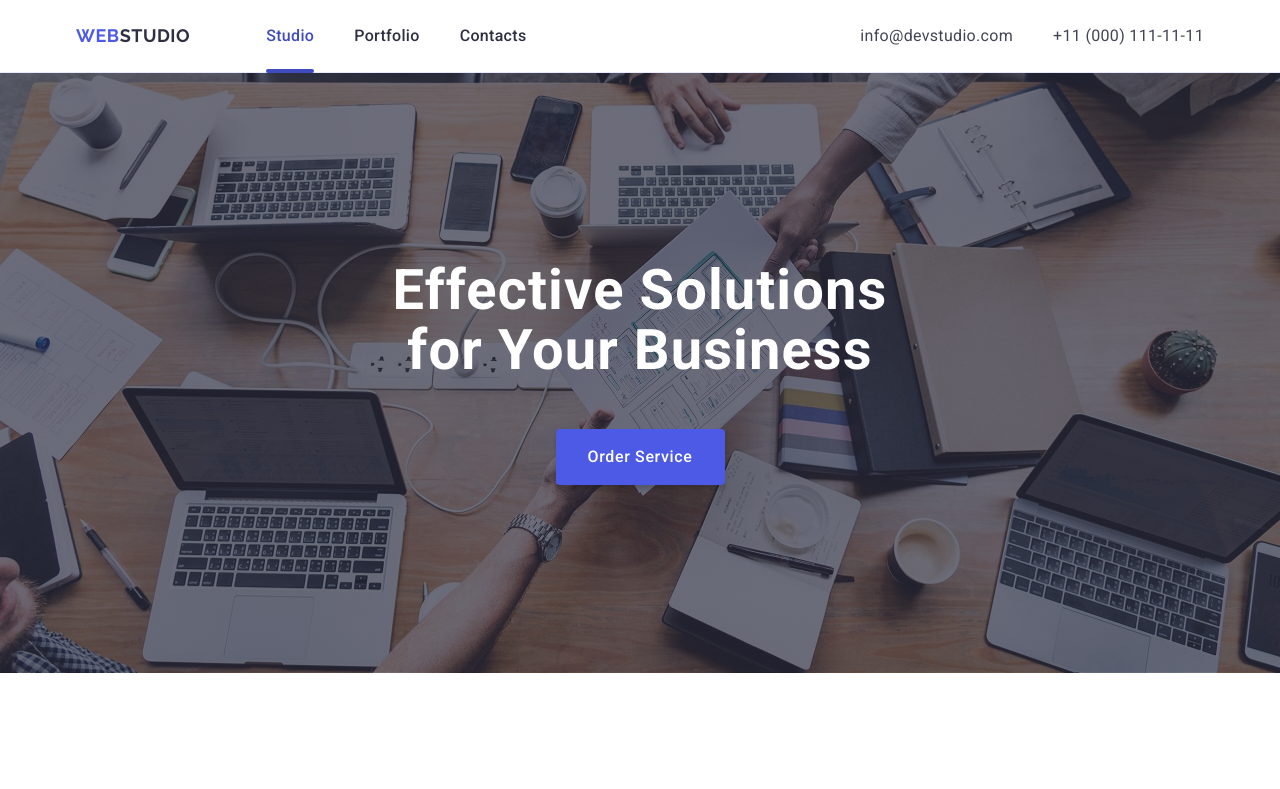
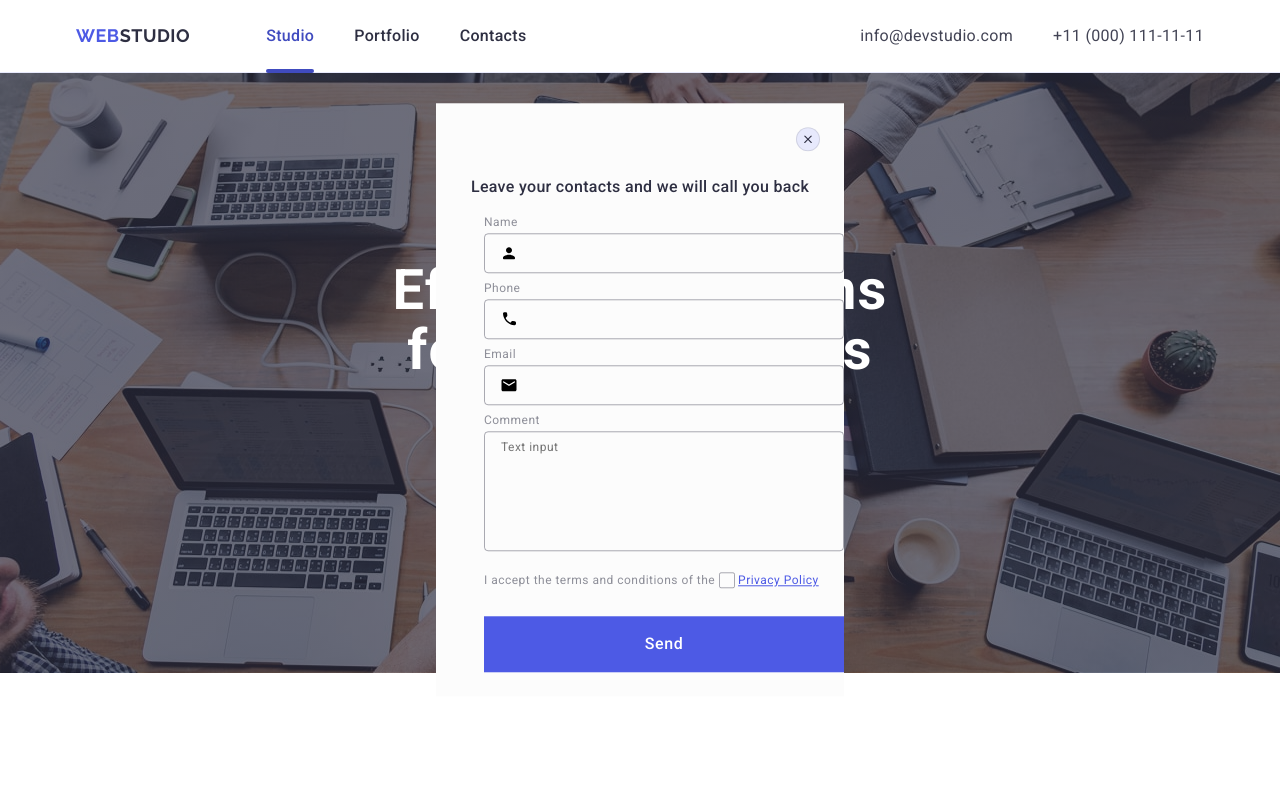
Before and after one commit to Beowulf3/goit-markup-hw-05, a plain HTML site: page index.html in a window 1280 px wide. Shown: the top 789 px of the page. Drawn offline with nearby package versions, Linux system fonts and the light colour scheme.

Commit message:
fix autocheck errors

```diff
--- a/css/styles.css
+++ b/css/styles.css
@@ -409,6 +409,15 @@ ul .link:hover, .link:focus {
 .footer-icon:hover, .footer-icon:focus {
     background-color: #31d0aa;
 }
+
+.subscribe-text {
+    margin-bottom: 16px;
+    font-weight: 500;
+    font-size: 16px;
+    line-height: 1.5;
+    letter-spacing: 0.02em;
+    color: #fff;
+}
 .form {
     display: flex;
     align-items: flex-end;
@@ -424,13 +433,18 @@ ul .link:hover, .link:focus {
 }
 .form-input {
     line-height: 2;
-    padding: 8px 16px;
+    padding: 0 16px;
     width: 264px;
     height: 40px;
     border: 1px solid #fff;
     border-radius: 4px;
-    background-color: #2e2f42;
+    background-color: transparent;
     font-size: 12px;
+    color: #fff;
+    letter-spacing: 0.04em;
+    box-shadow: 0px 4px 4px rgba(0, 0, 0, 0.15);
+}
+.form-input::placeholder {
     color: #fff;
 }
 .form-button {
@@ -438,10 +452,8 @@ ul .link:hover, .link:focus {
     align-items: center;
     justify-content: center;
     flex-direction: row;
-    gap: 16px;
     border-radius: 4px;
-    padding: 8px 24px;
-    width: 165px;
+    min-width: 165px;
     height: 40px;
     border: none;
     background-color: #4d5ae5;
@@ -458,7 +470,10 @@ ul .link:hover, .link:focus {
 }
 .icon-paper-plane {
     fill: #fff;
+    margin-left: 16px;
 }
+
+
 .modal-overlay {
     position: fixed;
     top: 0;
@@ -466,24 +481,25 @@ ul .link:hover, .link:focus {
     width: 100%;
     height: 100%;
     z-index: 999;
-    display: flex;
-    justify-content: center;
-    align-items: center;
-    background-color: rgba(0, 0, 0, 0.5);
-    opacity: 0;
-    pointer-events: none;
+    background-color: rgba(46, 47, 66, 0.4)
+    /* opacity: 0;
+    pointer-events: none; */
+    transition: opacity 250ms cubic-bezier(0.4, 0, 0.2, 1), visibility 250ms cubic-bezier(0.4, 0, 0.2, 1);
 }
 .modal-overlay.is-open {
     opacity: 1;
     pointer-events: auto;
 }
 .modal {
-    max-width: 408px;
-    max-height: 584px;
-    margin-top: 80px;
-    margin-bottom: 8px;
-    border-radius: 4px;
+    position: absolute;
+    top: 50%;
+    left: 50%;
+    transform: translate(-50%, -50%);
+    width: 408px;
+    min-height: 584px;
     background-color: #fcfcfc;
+    transition: transform 250ms cubic-bezier(0.4, 0, 0.2, 1);
+    padding: 72px 24px 24px 24px;
 }
 .modal-form {
     width: 360px;
@@ -491,89 +507,119 @@ ul .link:hover, .link:focus {
     flex-direction: column;
     margin: 0 24px;
 }
-.modal-title {
+.modal-text {
     font-weight: 500;
     font-size: 16px;
     line-height: 1.5;
     letter-spacing: 0.02em;
     text-align: center;
     margin-bottom: 16px;
+    color: #2e2f42;
+}
+.label-wrap {
+    margin-bottom: 8px;
 }
 .modal-form-label {
+    display: block;
+    font-size: 12px;
+    line-height: 1.17;
+    letter-spacing: 0.04em;
+    color: #8e8f99;
+    margin-bottom: 4px;
+}
+.input-wrap {
     position: relative;
+}
+
+.modal-form-input {
+    width: 100%;
+    height: 40px;
+    border: 1px solid rgba(46, 47, 66, 0.4);
+    border-radius: 4px;
+    background-color: transparent;
+    padding-left: 38px;
+    outline: transparent;
+    transition: border-color 250ms cubic-bezier(0.4, 0, 0.2, 1);
+}
+.modal-form-input:focus-within {
+    border: 1px solid #4d5ae5;
+}
+.modal-icon {
+    position: absolute;
+    top: 50%;
+    left: 16px;
+    transform: translateY(-50%);
+    transition: fill 250ms cubic-bezier(0.4, 0, 0.2, 1);
+}
+.modal-form-input:focus-within+.modal-icon {
+    fill: #4d5ae5;
+}
+.textarea-wrap {
+    margin-bottom: 16px;
+}
+.modal-textarea {
+    width: 100%;
+    height: 120px;
+    font-size: 12px;
+    line-height: 1.17;
+    letter-spacing: 0.04em;
+    color: rgba(46, 47, 66, 0.4);
+    border: 1px solid rgba(46, 47, 66, 0.4);
+    border-radius: 4px;
+    background-color: transparent;
+    padding: 8px 16px;
+    outline: transparent;
+    resize: none;
+    transition: border-color 250ms cubic-bezier(0.4, 0, 0.2, 1);
+}
+.modal-textarea:focus-within {
+    border-color: #4D5AE5;
+}
+
+.checkbox-wrap {
     display: flex;
-    flex-direction: column;
+    margin-bottom: 24px;
+}
+.check-icon {
+    height: 16px;
+    width: 16px;
+    border: 1px solid rgba(46, 47, 66, 0.4);
+    border-radius: 2px;
+    transition: background-color 250ms cubic-bezier(0.4, 0, 0.2, 1),
+    border 250ms cubic-bezier(0.4, 0, 0.2, 1),
+    fill 250ms cubic-bezier(0.4, 0, 0.2, 1);
+    display: inline-flex;
+    align-items: center;
+    justify-content: center;
+    fill: transparent;
+}
+.modal-checkbox:checked + .check-icon {
+    background-color: #404bbf;
+    border: none;
+    fill: #f4f4fd;
+}
+.checkbox-label {
     font-size: 12px;
-    line-height: 1.16667;
+    line-height: 1.17;
     letter-spacing: 0.04em;
     color: #8e8f99;
 }
-.modal-form-label:not(.person-label, .checkbox-label) {
-    margin-top: 8px;
-}
-.modal-form-input, .modal-textarea {
-    outline:none;
-    border: 1px solid #2e2f42;
-    border-radius: 4px;
-}
-.modal-form-input {
-    height: 40px;
-    margin-top: 4px;
-    padding-left: calc(18px + 16px + 4px);
-}
-.checkbox-wrap {
-    display: flex;
-    margin: 16px 0 24px;
-}
-.modal-textarea {
-    height: 120px;
-    margin-top: 4px;
-    font-size: 12px;
-    line-height: 1.16667;
-    letter-spacing: 0.04em;
-    color: #2e2f42;
-    padding: 8px 16px;
-    resize: none;
-}
-
-.modal-icon {
-    position: absolute;
-    top: 45%;
-    left: 16px;
-}
-.modal-checkbox {
-    border-radius: 2px;
-    border: 1px solid #2e2f42;
-    margin-right: 8px;
-    width: 16px;
-    height: 16px;
-}
-.modal-checkbox:checked {
-    background-image: url(../images/icons.svg#icon-vector);
-}
-.checkbox-label {
-    display: flex;
-    flex-direction: row;
-    align-items: center;
-    margin-top: 0;
-}
 .privacy-link {
-    font-size: 12px;
-    line-height: 1.33333;
     color: #4d5ae5;
-    margin-left: 2px;
 }
 .modal-button {
+    display: block;
     border: none;
-    border-radius: 4px;
-    width: 169px;
+    min-width: 169px;
     height: 56px;
+    font-size: 16px;
+    font-weight: 500;
+    line-height: 1.5;
+    letter-spacing: 0.04em;
     background-color: #4d5ae5;
     color: #fff;
-    margin: 0 auto;
     line-height: 1.5;
     letter-spacing: 0.04em;
-    margin-bottom: 24px;
     cursor: pointer;
     transition: background-color 250ms cubic-bezier(0.4, 0, 0.2, 1);
 }
@@ -582,6 +628,9 @@ ul .link:hover, .link:focus {
     background-color: #404bbf;
 }
 .modal-close-btn {
+    position: absolute;
+    top: 24px;
+    right: 24px;
     border: none;
     width: 24px;
     height: 24px;
@@ -591,10 +640,9 @@ ul .link:hover, .link:focus {
     align-items: center;
     background-color: #e7e9fc;
     border: 1px solid rgba(0, 0, 0, 0.1);
-    align-self: flex-end;
-    margin: 24px 0;
+    padding: 0;
     cursor: pointer;
-    transition: background-color 250ms cubic-bezier(0.4, 0, 0.2, 1);
+    transition: background-color 250ms cubic-bezier(0.4, 0, 0.2, 1), border 250ms cubic-bezier(0.4, 0, 0.2, 1);
 }
 .icon-close {
     fill: #2e2f42;
@@ -612,10 +660,3 @@ ul .link:hover, .link:focus {
 .modal-close-btn:focus .icon-close {
     fill: #fff;
 }
-
-.modal-form-input:focus-within, .modal-textarea:focus-within {
-    border: 1px solid #4d5ae5;
-}
-.modal-form-input:focus-within + .modal-icon {
-    fill: #4d5ae5;
-}
--- a/index.html
+++ b/index.html
@@ -366,9 +366,10 @@
                         </li>
                     </ul>
                 </div>
+                <div class="subcscibe-wrap">
+                    <p class="subscribe-text">Subscribe</p>
                     <form class="form" name="subscribe_form">
                         <label class="form-label">
-                        Subscribe
                             <input class="form-input" type="email" placeholder="E-mail" name="subscribe_email">
                         </label>
                         <button class="form-button" type="submit">
@@ -379,47 +380,58 @@
                         </button>
                     </form>
                 </div>
+            </div>
         </footer>
 
         <div class="modal-overlay">
             <div class="modal">
-                <form class="modal-form" name="modal_form">
-                    <button class="modal-close-btn">
+                <button class="modal-close-btn" type="button">
                     <svg class="icon-close" width="8" height="8">
                         <use href="./images/icons.svg#icon-close"></use>
                     </svg>
                 </button>
-                    <h2 class="modal-title">Leave your contacts and we will call you back</h2>
-                    <label class="modal-form-label person-label">
-                        Name
-                        <input class="modal-form-input" type="text" name="user_name">
+                <p class="modal-text">Leave your contacts and we will call you back</p>
+                <form class="modal-form" name="modal_form">
+                    <div class="label-wrap">
+                        <label class="modal-form-label person-label" for="user_name">Name</label>
+                        <div class="input-wrap">
+                            <input class="modal-form-input" type="text" name="user_name" id="user_name">
                             <svg class="modal-icon" width="18" height="24">
                                 <use href="./images/icons.svg#icon-person"></use>
                             </svg>
-                    </label>
-                    <label class="modal-form-label phone-label">
-                        Phone
-                        <input class="modal-form-input" type="tel" name="phone_number">
+                        </div>
+                    </div>
+                    <div class="label-wrap">
+                        <label class="modal-form-label phone-label" for="phone_number">Phone</label>
+                        <div class="input-wrap">
+                            <input class="modal-form-input" type="tel" name="phone_number" id="phone_number">
                             <svg class="modal-icon" width="18" height="24">
                                 <use href="./images/icons.svg#icon-phone"></use>
                             </svg>
-                    </label>
-                    <label class="modal-form-label email-label">
-                        Email
-                        <input class="modal-form-input" type="email" name="email_address">
+                        </div>
+                    </div>
+                    <div class="label-wrap">
+                        <label class="modal-form-label email-label" for="email_address">Email</label>
+                        <div class="input-wrap">
+                            <input class="modal-form-input" type="email" name="email_address" id="email_address">
                             <svg class="modal-icon" width="18" height="24">
                                 <use href="./images/icons.svg#icon-email"></use>
                             </svg>
-                    </label>
-                    <label class="modal-form-label">
-                        Comment
-                        <textarea class="modal-textarea" name="modal-textarea" id="modal-textarea" placeholder="Text input"></textarea>
-                    </label>
+                        </div>
+                    </div>
+                    <div class="textarea-wrap">
+                        <label class="modal-form-label" for="user-comment">Comment</label>
+                        <textarea class="modal-textarea" name="user-comment" id="user-comment" placeholder="Text input"></textarea>
+                    </div>
                     <div class="checkbox-wrap">
-
-                        <label class="modal-form-label checkbox-label" for="modal-checkbox">
-                            <input class="modal-checkbox" type="checkbox" name="modal-checkbox" id="modal-checkbox">
+                        <input class="modal-checkbox visually-hidden" type="checkbox" name="user-privacy" id="user-privacy" value="true">
+                        <label class="modal-form-label checkbox-label" for="user-privacy">
                             I accept the terms and conditions of the
+                            <span class="check-icon">
+                                <svg class="icon-vector" width="10" height="8">
+                                    <use href="./images/icons.svg#icon-vector"></use>
+                                </svg>
+                            </span>
                             <a class="privacy-link" href="">Privacy Policy</a>
                         </label>
                     </div>
```
Lines whose indentation alone changed are shown as unchanged.
